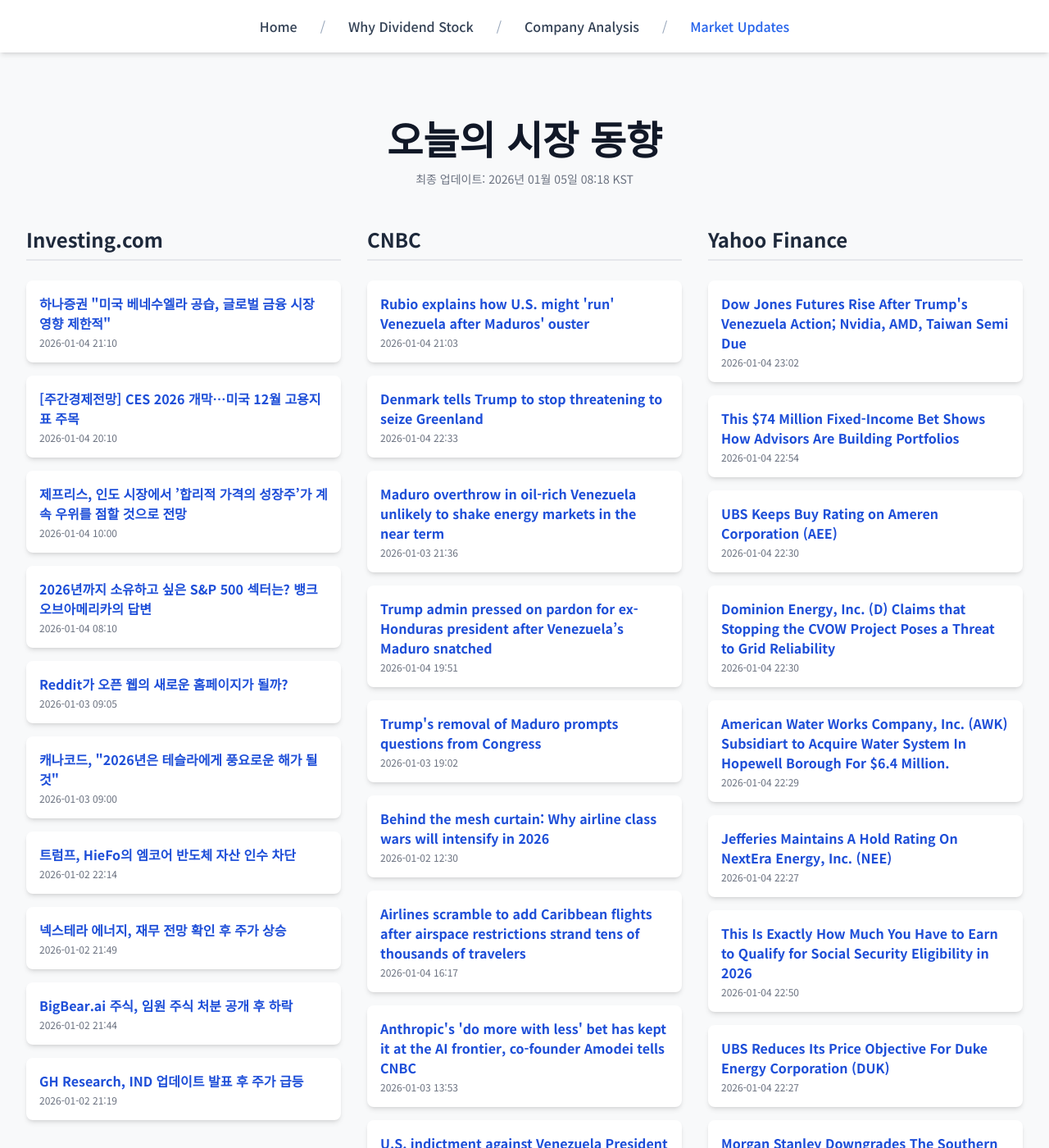
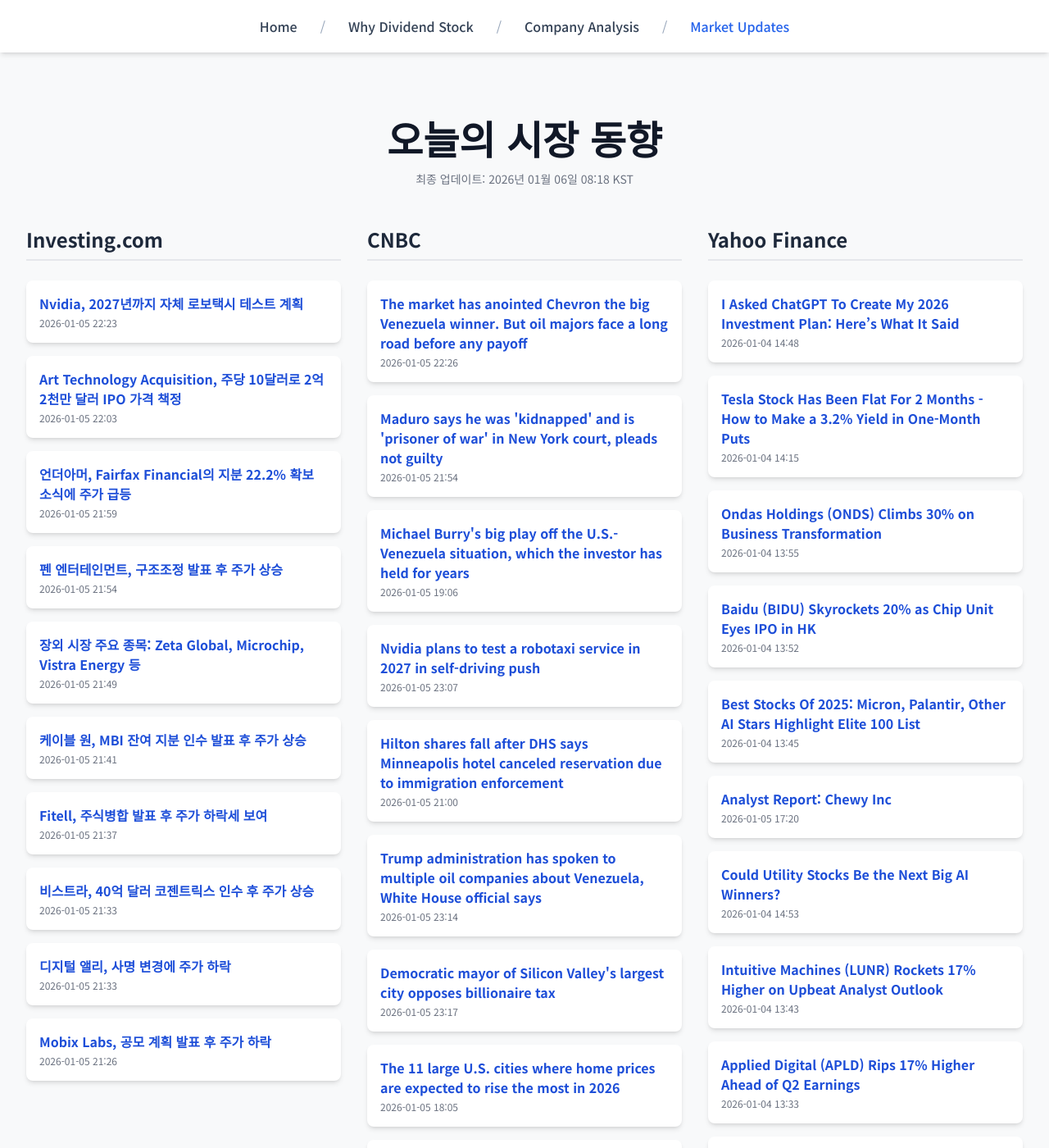
Before and after one commit to Kay-Hwang/my-company-analysis, a Jekyll site: the page built from market-updates.html, in a window 1280 px wide and 1400 px high. Shown: the whole window at 82% size. Built offline with Jekyll 4.4.1, drawn with Linux system fonts in a browser that asks for light colours; nearby versions of some CDN libraries; a script that is not in the unit is left out; some of the changed text lies outside the part shown.

Commit message:
Update daily data

```diff
--- a/_data/latest_data.json
+++ b/_data/latest_data.json
@@ -1,190 +1,190 @@
 {
-  "lastUpdated": "2026년 01월 05일 08:18 KST",
+  "lastUpdated": "2026년 01월 06일 08:18 KST",
   "news": {
     "investing": [
       {
-        "title": "하나증권 \"미국 베네수엘라 공습, 글로벌 금융 시장 영향 제한적\"",
-        "link": "https://kr.investing.com/news/stock-market-news/article-1771888",
-        "pubDate": "2026-01-04 21:10:39",
-        "summary": "하나증권 \"미국 베네수엘라 공습, 글로벌 금융 시장 영향 제한적\""
+        "title": "Nvidia, 2027년까지 자체 로보택시 테스트 계획",
+        "link": "https://kr.investing.com/news/stock-market-news/article-1773725",
+        "pubDate": "2026-01-05 22:23:23",
+        "summary": "Nvidia, 2027년까지 자체 로보택시 테스트 계획"
       },
       {
-        "title": "[주간경제전망] CES 2026 개막…미국 12월 고용지표 주목",
-        "link": "https://kr.investing.com/news/stock-market-news/article-1771884",
-        "pubDate": "2026-01-04 20:10:39",
-        "summary": "[주간경제전망] CES 2026 개막…미국 12월 고용지표 주목"
+        "title": "Art Technology Acquisition, 주당 10달러로 2억2천만 달러 IPO 가격 책정",
+        "link": "https://kr.investing.com/news/stock-market-news/article-432SI-1773692",
+        "pubDate": "2026-01-05 22:03:04",
+        "summary": "Art Technology Acquisition, 주당 10달러로 2억2천만 달러 IPO 가격 책정"
       },
       {
-        "title": "제프리스, 인도 시장에서 ’합리적 가격의 성장주’가 계속 우위를 점할 것으로 전망",
-        "link": "https://kr.investing.com/news/stock-market-news/article-1771837",
-        "pubDate": "2026-01-04 10:00:02",
-        "summary": "제프리스, 인도 시장에서 ’합리적 가격의 성장주’가 계속 우위를 점할 것으로 전망"
+        "title": "언더아머, Fairfax Financial의 지분 22.2% 확보 소식에 주가 급등",
+        "link": "https://kr.investing.com/news/stock-market-news/article-93CH-1773685",
+        "pubDate": "2026-01-05 21:59:41",
+        "summary": "언더아머, Fairfax Financial의 지분 22.2% 확보 소식에 주가 급등"
       },
       {
-        "title": "2026년까지 소유하고 싶은 S&P 500 섹터는? 뱅크오브아메리카의 답변",
-        "link": "https://kr.investing.com/news/stock-market-news/article-1771830",
-        "pubDate": "2026-01-04 08:10:02",
-        "summary": "2026년까지 소유하고 싶은 S&P 500 섹터는? 뱅크오브아메리카의 답변"
+        "title": "펜 엔터테인먼트, 구조조정 발표 후 주가 상승",
+        "link": "https://kr.investing.com/news/stock-market-news/article-93CH-1773680",
+        "pubDate": "2026-01-05 21:54:31",
+        "summary": "펜 엔터테인먼트, 구조조정 발표 후 주가 상승"
       },
       {
-        "title": "Reddit가 오픈 웹의 새로운 홈페이지가 될까?",
-        "link": "https://kr.investing.com/news/stock-market-news/article-1771767",
-        "pubDate": "2026-01-03 09:05:02",
-        "summary": "Reddit가 오픈 웹의 새로운 홈페이지가 될까?"
+        "title": "장외 시장 주요 종목: Zeta Global, Microchip, Vistra Energy 등",
+        "link": "https://kr.investing.com/news/stock-market-news/article-432SI-1773677",
+        "pubDate": "2026-01-05 21:49:03",
+        "summary": "장외 시장 주요 종목: Zeta Global, Microchip, Vistra Energy 등"
       },
       {
-        "title": "캐나코드, \"2026년은 테슬라에게 풍요로운 해가 될 것\"",
-        "link": "https://kr.investing.com/news/stock-market-news/article-1771765",
-        "pubDate": "2026-01-03 09:00:02",
-        "summary": "캐나코드, \"2026년은 테슬라에게 풍요로운 해가 될 것\""
+        "title": "케이블 원, MBI 잔여 지분 인수 발표 후 주가 상승",
+        "link": "https://kr.investing.com/news/stock-market-news/article-93CH-1773670",
+        "pubDate": "2026-01-05 21:41:42",
+        "summary": "케이블 원, MBI 잔여 지분 인수 발표 후 주가 상승"
       },
       {
-        "title": "트럼프, HieFo의 엠코어 반도체 자산 인수 차단",
-        "link": "https://kr.investing.com/news/stock-market-news/article-93CH-1771655",
-        "pubDate": "2026-01-02 22:14:26",
-        "summary": "트럼프, HieFo의 엠코어 반도체 자산 인수 차단"
+        "title": "Fitell, 주식병합 발표 후 주가 하락세 보여",
+        "link": "https://kr.investing.com/news/stock-market-news/article-93CH-1773657",
+        "pubDate": "2026-01-05 21:37:43",
+        "summary": "Fitell, 주식병합 발표 후 주가 하락세 보여"
       },
       {
-        "title": "넥스테라 에너지, 재무 전망 확인 후 주가 상승",
-        "link": "https://kr.investing.com/news/stock-market-news/article-93CH-1771634",
-        "pubDate": "2026-01-02 21:49:04",
-        "summary": "넥스테라 에너지, 재무 전망 확인 후 주가 상승"
+        "title": "비스트라, 40억 달러 코젠트릭스 인수 후 주가 상승",
+        "link": "https://kr.investing.com/news/stock-market-news/article-93CH-1773654",
+        "pubDate": "2026-01-05 21:33:56",
+        "summary": "비스트라, 40억 달러 코젠트릭스 인수 후 주가 상승"
       },
       {
-        "title": "BigBear.ai 주식, 임원 주식 처분 공개 후 하락",
-        "link": "https://kr.investing.com/news/stock-market-news/article-93CH-1771627",
-        "pubDate": "2026-01-02 21:44:07",
-        "summary": "BigBear.ai 주식, 임원 주식 처분 공개 후 하락"
+        "title": "디지털 앨리, 사명 변경에 주가 하락",
+        "link": "https://kr.investing.com/news/stock-market-news/article-93CH-1773653",
+        "pubDate": "2026-01-05 21:33:43",
+        "summary": "디지털 앨리, 사명 변경에 주가 하락"
       },
       {
-        "title": "GH Research, IND 업데이트 발표 후 주가 급등",
-        "link": "https://kr.investing.com/news/stock-market-news/article-93CH-1771598",
-        "pubDate": "2026-01-02 21:19:44",
-        "summary": "GH Research, IND 업데이트 발표 후 주가 급등"
+        "title": "Mobix Labs, 공모 계획 발표 후 주가 하락",
+        "link": "https://kr.investing.com/news/stock-market-news/article-93CH-1773626",
+        "pubDate": "2026-01-05 21:26:40",
+        "summary": "Mobix Labs, 공모 계획 발표 후 주가 하락"
       }
     ],
     "cnbc": [
       {
-        "title": "Rubio explains how U.S. might 'run' Venezuela after Maduros' ouster",
-        "link": "https://www.cnbc.com/2026/01/04/rubio-explains-how-us-might-run-venezuela-after-maduros-ouster-.html",
-        "pubDate": "Sun, 04 Jan 2026 21:03:59 GMT",
-        "summary": "President Donald Trump on Saturday said the U.S. will \"run\" Venezuela until a new leader is determined."
+        "title": "The market has anointed Chevron the big Venezuela winner. But oil majors face a long road before any payoff",
+        "link": "https://www.cnbc.com/2026/01/05/market-sees-chevron-the-big-venezuela-winner-but-oil-majors-face-a-long-road.html",
+        "pubDate": "Mon, 05 Jan 2026 22:26:40 GMT",
+        "summary": "President Trump's call for U.S. oil companies to rebuild Venezuela's energy sector after the overthrow of President Nicolás Maduro is easier said than done."
       },
       {
-        "title": "Denmark tells Trump to stop threatening to seize Greenland",
-        "link": "https://www.cnbc.com/2026/01/04/trump-denmark-greenland-frederiksen-venezuela.html",
-        "pubDate": "Sun, 04 Jan 2026 22:33:37 GMT",
-        "summary": "President Donald Trump has sought to acquire Greenland since his first term."
+        "title": "Maduro says he was 'kidnapped' and is 'prisoner of war' in New York court, pleads not guilty",
+        "link": "https://www.cnbc.com/2026/01/05/venezuela-maduro-court-trump.html",
+        "pubDate": "Mon, 05 Jan 2026 21:54:27 GMT",
+        "summary": "Nicolas Maduro and his wife, Cilia Flores, were captured on Saturday by U.S. forces in Venezuela on the orders of President Donald Trump."
       },
       {
-        "title": "Maduro overthrow in oil-rich Venezuela unlikely to shake energy markets in the near term",
-        "link": "https://www.cnbc.com/2026/01/03/trump-venezuela-attack-oil-markets.html",
-        "pubDate": "Sat, 03 Jan 2026 21:36:46 GMT",
-        "summary": "While Venezuela has the world's largest oil reserves, its oil production is relatively small."
+        "title": "Michael Burry's big play off the U.S.-Venezuela situation, which the investor has held for years",
+        "link": "https://www.cnbc.com/2026/01/05/michael-burrys-bet-on-a-us-takeover-of-venezuelan-oil-that-he-has-held-for-years.html",
+        "pubDate": "Mon, 05 Jan 2026 19:06:03 GMT",
+        "summary": "Burry has owned Valero Energy since 2020, a position he views as increasingly attractive as the U.S. moves toward a deeper role in reviving Venezuela's oil."
       },
       {
-        "title": "Trump admin pressed on pardon for ex-Honduras president after Venezuela’s Maduro snatched",
-        "link": "https://www.cnbc.com/2026/01/04/trump-venezuela-maduro-pardon-honduras.html",
-        "pubDate": "Sun, 04 Jan 2026 19:51:26 GMT",
-        "summary": "The U.S. captured Venezuelan President Nicolas Maduro on Saturday and charged him with drug-related crimes."
+        "title": "Nvidia plans to test a robotaxi service in 2027 in self-driving push",
+        "link": "https://www.cnbc.com/2026/01/05/nvidia-plans-to-test-a-robotaxi-service-in-2027-in-self-driving-push.html",
+        "pubDate": "Mon, 05 Jan 2026 23:07:57 GMT",
+        "summary": "Nvidia CEO Jensen Huang has said that robotics — including self-driving cars — is the company's second most important growth category after AI."
       },
       {
-        "title": "Trump's removal of Maduro prompts questions from Congress",
-        "link": "https://www.cnbc.com/2026/01/03/trumps-maduro-venezuela-congress.html",
-        "pubDate": "Sat, 03 Jan 2026 19:02:56 GMT",
-        "summary": "Congressional lawmakers say they were not briefed before President Donald Trump launched a land attack on Venezuela and deposed President Nicolas Maduro."
+        "title": "Hilton shares fall after DHS says Minneapolis hotel canceled reservation due to immigration enforcement",
+        "link": "https://www.cnbc.com/2026/01/05/dhs-hilton-hotel-immigration-reservation-minneapolis.html",
+        "pubDate": "Mon, 05 Jan 2026 21:00:10 GMT",
+        "summary": "\"We are not allowing any ICE or immigration agents to stay at our property,\" an email cited by DHS said."
       },
       {
-        "title": "Behind the mesh curtain: Why airline class wars will intensify in 2026",
-        "link": "https://www.cnbc.com/2026/01/02/airline-industry-2026.html",
-        "pubDate": "Fri, 02 Jan 2026 12:30:01 GMT",
-        "summary": "Airlines are continuing their focus on premium travelers, adding lounges, new first-class cabins and other perks for customers willing to spend more to fly."
+        "title": "Trump administration has spoken to multiple oil companies about Venezuela, White House official says",
+        "link": "https://www.cnbc.com/2026/01/05/trump-administration-has-spoken-to-multiple-oil-companies-about-venezuela.html",
+        "pubDate": "Mon, 05 Jan 2026 23:14:38 GMT",
+        "summary": "The White House official did not say which companies the administration has spoken to or when the conversations took place."
       },
       {
-        "title": "Airlines scramble to add Caribbean flights after airspace restrictions strand tens of thousands of travelers",
-        "link": "https://www.cnbc.com/2026/01/04/us-airlines-resume-caribbean-flights-after-venezuela-strikes.html",
-        "pubDate": "Sun, 04 Jan 2026 16:17:43 GMT",
-        "summary": "U.S. airlines resumed flights to Puerto Rico and other Caribbean destinations early Sunday after aviation authorities lifted temporary airspace restrictions."
+        "title": "Democratic mayor of Silicon Valley's largest city opposes billionaire tax",
+        "link": "https://www.cnbc.com/2026/01/05/democratic-mayor-of-san-jose-matt-mahan-opposes-billionaire-tax.html",
+        "pubDate": "Mon, 05 Jan 2026 23:17:36 GMT",
+        "summary": "Matt Mahan, the Democratic mayor of San Jose, California, came out against a proposed ballot measure that would impose a tax on billionaires in the state."
       },
       {
-        "title": "Anthropic's 'do more with less' bet has kept it at the AI frontier, co-founder Amodei tells CNBC",
-        "link": "https://www.cnbc.com/2026/01/03/anthropic-daniela-amodei-do-more-with-less-bet.html",
-        "pubDate": "Sat, 03 Jan 2026 13:53:16 GMT",
-        "summary": "Daniela Amodei and her brother, Dario Amodei, who is Anthropic's CEO, helped build the very worldview they're now betting against."
+        "title": "The 11 large U.S. cities where home prices are expected to rise the most in 2026",
+        "link": "https://www.cnbc.com/2026/01/05/us-cities-where-home-prices-are-expected-to-rise-the-most-in-2026.html",
+        "pubDate": "Mon, 05 Jan 2026 18:05:09 GMT",
+        "summary": "National home-price growth is expected to be modest in 2026. But in some Midwest and Northeast cities, prices could climb by more than 10%."
       },
       {
-        "title": "U.S. indictment against Venezuela President Maduro, wife is unsealed",
-        "link": "https://www.cnbc.com/2026/01/03/maduro-indictment-drugs-venezuela.html",
-        "pubDate": "Sat, 03 Jan 2026 17:40:49 GMT",
-        "summary": "The indictment was unsealed hours after U.S. forces launched an attack on Venezuela and captured its president Nicolas Maduro and his wife, Cilia Flores."
+        "title": "2026 tax brackets could mean a slightly bigger paycheck — what to expect",
+        "link": "https://www.cnbc.com/2026/01/05/2026-tax-brackets-federal-irs.html",
+        "pubDate": "Mon, 05 Jan 2026 13:30:01 GMT",
+        "summary": "Federal income tax bracket changes for 2026 could mean your take-home pay is slightly higher in the New Year. Here's what workers can expect."
       },
       {
-        "title": "To influence people, do 5 simple things, says expert: These 'powerful behaviors' make a big difference",
-        "link": "https://www.cnbc.com/2026/01/04/to-influence-people-do-these-simple-things-says-expert-these-powerful-behaviors-make-a-big-difference.html",
-        "pubDate": "Sun, 04 Jan 2026 12:15:01 GMT",
-        "summary": "Influence isn't some \"magical quality\" you're born with, it's a set of learnable actions, says executive coach and human behavior expert Melody Wilding."
+        "title": "Pentagon to cut Sen. Mark Kelly's military retirement pay over 'seditious' video: Hegseth",
+        "link": "https://www.cnbc.com/2026/01/05/pentagon-mark-kelly-video-hegseth.html",
+        "pubDate": "Mon, 05 Jan 2026 17:50:00 GMT",
+        "summary": "Sen. Mark Kelly and other members of Congress on the video reminded members of the U.S. military that they can refuse to follow illegal orders."
       }
     ],
     "yahoo": [
       {
-        "title": "Dow Jones Futures Rise After Trump's Venezuela Action; Nvidia, AMD, Taiwan Semi Due",
-        "link": "https://www.investors.com/market-trend/stock-market-today/dow-jones-futures-trump-us-run-venezuela-maduro-nvidia-amd-taiwan-semi/?src=A00220&yptr=yahoo",
-        "pubDate": "2026-01-04T23:02:55Z",
-        "summary": "Dow Jones Futures Rise After Trump's Venezuela Action; Nvidia, AMD, Taiwan Semi Due"
+        "title": "I Asked ChatGPT To Create My 2026 Investment Plan: Here’s What It Said",
+        "link": "https://finance.yahoo.com/news/asked-chatgpt-create-2026-investment-144829414.html",
+        "pubDate": "2026-01-04T14:48:29Z",
+        "summary": "I Asked ChatGPT To Create My 2026 Investment Plan: Here’s What It Said"
       },
       {
-        "title": "This $74 Million Fixed-Income Bet Shows How Advisors Are Building Portfolios",
-        "link": "https://finance.yahoo.com/news/74-million-fixed-income-bet-225431128.html",
-        "pubDate": "2026-01-04T22:54:31Z",
-        "summary": "This $74 Million Fixed-Income Bet Shows How Advisors Are Building Portfolios"
+        "title": "Tesla Stock Has Been Flat For 2 Months - How to Make a 3.2% Yield in One-Month Puts",
+        "link": "https://finance.yahoo.com/news/tesla-stock-flat-2-months-141502570.html",
+        "pubDate": "2026-01-04T14:15:02Z",
+        "summary": "Tesla Stock Has Been Flat For 2 Months - How to Make a 3.2% Yield in One-Month Puts"
       },
       {
-        "title": "UBS Keeps Buy Rating on Ameren Corporation (AEE)",
-        "link": "https://finance.yahoo.com/news/ubs-keeps-buy-rating-ameren-223041723.html",
-        "pubDate": "2026-01-04T22:30:41Z",
-        "summary": "UBS Keeps Buy Rating on Ameren Corporation (AEE)"
+        "title": "Ondas Holdings (ONDS) Climbs 30% on Business Transformation",
+        "link": "https://finance.yahoo.com/news/ondas-holdings-onds-climbs-30-135543690.html",
+        "pubDate": "2026-01-04T13:55:43Z",
+        "summary": "Ondas Holdings (ONDS) Climbs 30% on Business Transformation"
       },
       {
-        "title": "Dominion Energy, Inc. (D) Claims that Stopping the CVOW Project Poses a Threat to Grid Reliability",
-        "link": "https://finance.yahoo.com/news/dominion-energy-inc-d-claims-223024567.html",
-        "pubDate": "2026-01-04T22:30:24Z",
-        "summary": "Dominion Energy, Inc. (D) Claims that Stopping the CVOW Project Poses a Threat to Grid Reliability"
+        "title": "Baidu (BIDU) Skyrockets 20% as Chip Unit Eyes IPO in HK",
+        "link": "https://finance.yahoo.com/news/baidu-bidu-skyrockets-20-chip-135239017.html",
+        "pubDate": "2026-01-04T13:52:39Z",
+        "summary": "Baidu (BIDU) Skyrockets 20% as Chip Unit Eyes IPO in HK"
       },
       {
-        "title": "American Water Works Company, Inc. (AWK) Subsidiart to Acquire Water System In Hopewell Borough For $6.4 Million.",
-        "link": "https://finance.yahoo.com/news/american-water-works-company-inc-222926432.html",
-        "pubDate": "2026-01-04T22:29:26Z",
-        "summary": "American Water Works Company, Inc. (AWK) Subsidiart to Acquire Water System In Hopewell Borough For $6.4 Million."
+        "title": "Best Stocks Of 2025: Micron, Palantir, Other AI Stars Highlight Elite 100 List",
+        "link": "https://www.investors.com/stock-lists/best-stocks-2025-micron-robinhood-palantir-industries-elite-100-list/?src=A00220&yptr=yahoo",
+        "pubDate": "2026-01-04T13:45:42Z",
+        "summary": "Best Stocks Of 2025: Micron, Palantir, Other AI Stars Highlight Elite 100 List"
       },
       {
-        "title": "Jefferies Maintains A Hold Rating On NextEra Energy, Inc. (NEE)",
-        "link": "https://finance.yahoo.com/news/jefferies-maintains-hold-rating-nextera-222739814.html",
-        "pubDate": "2026-01-04T22:27:39Z",
-        "summary": "Jefferies Maintains A Hold Rating On NextEra Energy, Inc. (NEE)"
+        "title": "Analyst Report: Chewy Inc",
+        "link": "https://finance.yahoo.com/research/reports/ARGUS_6119_AnalystReport_1767633612000?yptr=yahoo&ncid=yahooproperties_plusresear_nm5q6ze1cei",
+        "pubDate": "2026-01-05T17:20:12Z",
+        "summary": "Analyst Report: Chewy Inc"
       },
       {
-        "title": "This Is Exactly How Much You Have to Earn to Qualify for Social Security Eligibility in 2026",
-        "link": "https://finance.yahoo.com/news/exactly-much-earn-qualify-social-225000590.html",
-        "pubDate": "2026-01-04T22:50:00Z",
-        "summary": "This Is Exactly How Much You Have to Earn to Qualify for Social Security Eligibility in 2026"
+        "title": "Could Utility Stocks Be the Next Big AI Winners?",
+        "link": "https://finance.yahoo.com/news/could-utility-stocks-next-big-145300097.html",
+        "pubDate": "2026-01-04T14:53:00Z",
+        "summary": "Could Utility Stocks Be the Next Big AI Winners?"
       },
       {
-        "title": "UBS Reduces Its Price Objective For Duke Energy Corporation (DUK)",
-        "link": "https://finance.yahoo.com/news/ubs-reduces-price-objective-duke-222719213.html",
-        "pubDate": "2026-01-04T22:27:19Z",
-        "summary": "UBS Reduces Its Price Objective For Duke Energy Corporation (DUK)"
+        "title": "Intuitive Machines (LUNR) Rockets 17% Higher on Upbeat Analyst Outlook",
+        "link": "https://finance.yahoo.com/news/intuitive-machines-lunr-rockets-17-134340120.html",
+        "pubDate": "2026-01-04T13:43:40Z",
+        "summary": "Intuitive Machines (LUNR) Rockets 17% Higher on Upbeat Analyst Outlook"
       },
       {
-        "title": "Morgan Stanley Downgrades The Southern Company (SO) From Equal Weight To Underweight",
-        "link": "https://finance.yahoo.com/news/morgan-stanley-downgrades-southern-company-222700299.html",
-        "pubDate": "2026-01-04T22:27:00Z",
-        "summary": "Morgan Stanley Downgrades The Southern Company (SO) From Equal Weight To Underweight"
+        "title": "Applied Digital (APLD) Rips 17% Higher Ahead of Q2 Earnings",
+        "link": "https://finance.yahoo.com/news/applied-digital-apld-rips-17-133357326.html",
+        "pubDate": "2026-01-04T13:33:57Z",
+        "summary": "Applied Digital (APLD) Rips 17% Higher Ahead of Q2 Earnings"
       },
       {
-        "title": "Sempra (SRE) Estimates A $471 million After-Tax Impact To Earnings From Track 2 Proposed Decision",
-        "link": "https://finance.yahoo.com/news/sempra-sre-estimates-471-million-222640495.html",
-        "pubDate": "2026-01-04T22:26:40Z",
-        "summary": "Sempra (SRE) Estimates A $471 million After-Tax Impact To Earnings From Track 2 Proposed Decision"
+        "title": "Younger Americans can use ‘2 key levers’ to boost retirement, while older adults have only 1 chance left",
+        "link": "https://finance.yahoo.com/news/younger-americans-2-key-levers-133000270.html",
+        "pubDate": "2026-01-04T13:30:00Z",
+        "summary": "Younger Americans can use ‘2 key levers’ to boost retirement, while older adults have only 1 chance left"
       }
     ]
   }
```
